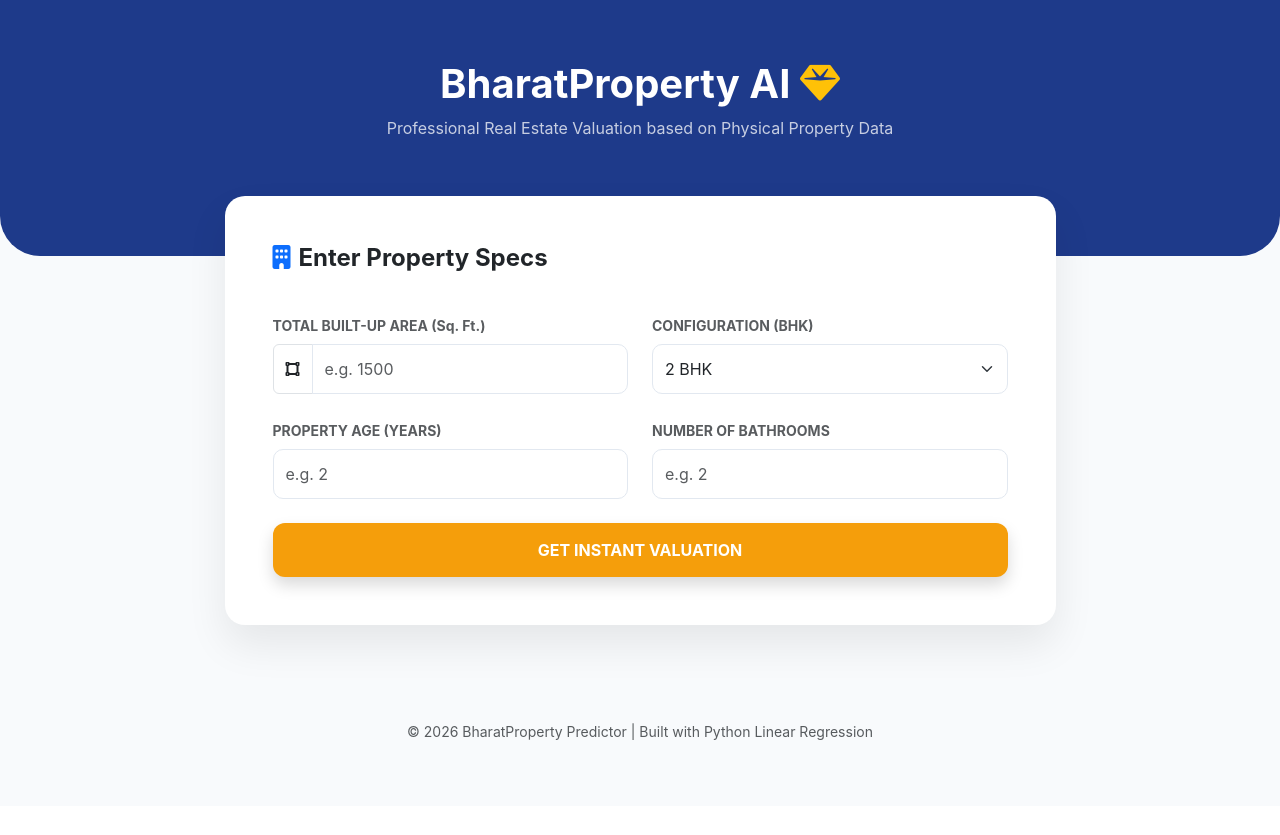
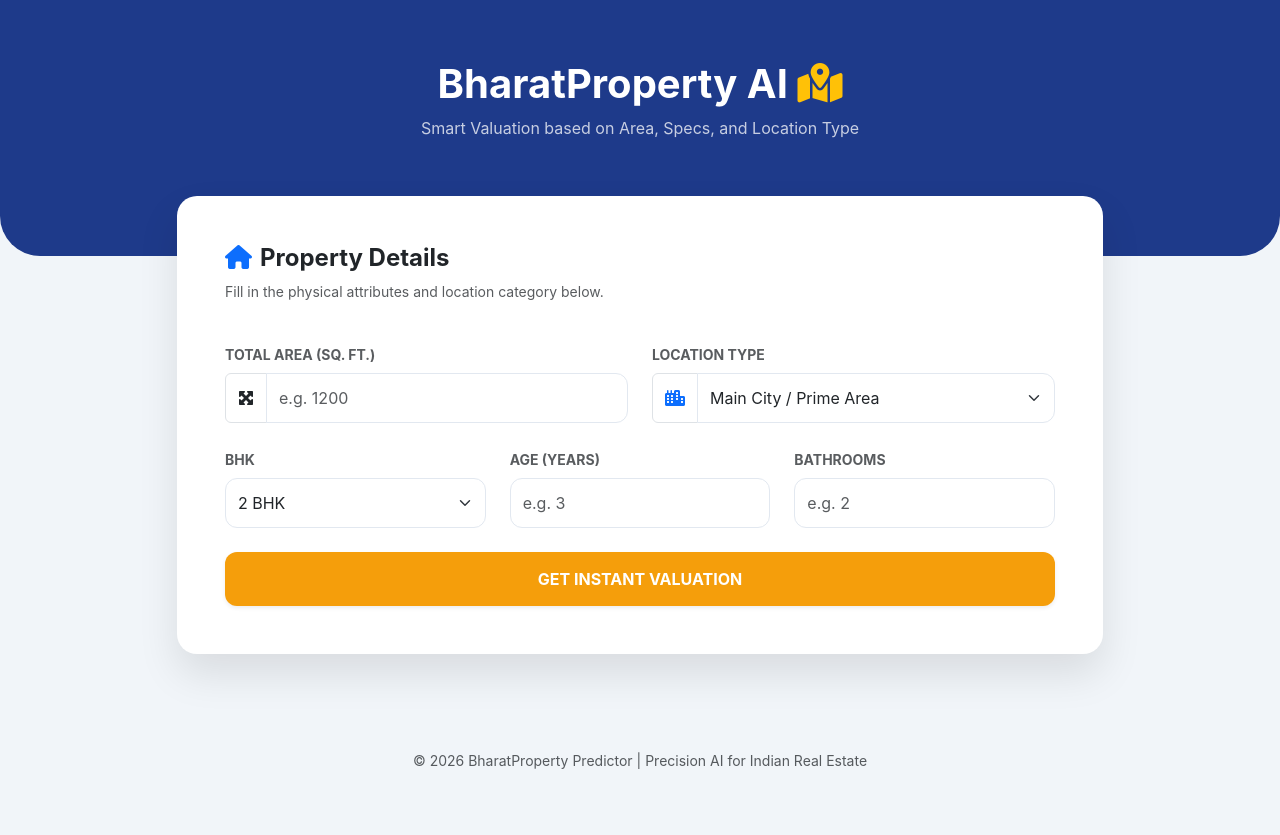
Before and after one commit to RishabhPatel786/HOUSEPREDICTION2.O, a Flask app: page / in a window 1280 px wide. Before the commit the page ends 740 px from the top, so only its background shows below. Run offline with Flask 3, Linux system fonts and the light colour scheme.

Commit message:
Shifted focus to physical property attributes and localized UI

```diff
--- a/app.py
+++ b/app.py
@@ -1,19 +1,25 @@
 from flask import Flask, render_template, request
 import pickle
 import numpy as np
+import pandas as pd
 import os
 
 app = Flask(__name__)
 
-# Load the saved model with a safety check
-model_path = 'model.pkl'
+# Load the model data (which includes the model and the expected column order)
+model_path = 'model_data.pkl'
 model = None
+model_columns = []
+
 if os.path.exists(model_path):
-    model = pickle.load(open(model_path, 'rb'))
+    with open(model_path, 'rb') as f:
+        data = pickle.load(f)
+        model = data['model']
+        model_columns = data['columns']
 
 def format_indian_currency(amount):
-    """Formats number to Indian numbering system (e.g., 1,00,000)"""
-    amount = round(amount)
+    """Formats number to Indian numbering system and prevents negative values"""
+    amount = max(0, round(amount))
     s = str(amount)
     if len(s) <= 3: return s
     last_three = s[-3:]
@@ -28,27 +34,39 @@ def home():
 @app.route('/predict', methods=['POST'])
 def predict():
     if model is None:
-        return render_template('index.html', prediction_text="Model file missing. Please run model.py locally.")
+        return render_template('index.html', prediction_text="Error: model_data.pkl not found.")
 
     try:
-        # Extracting property-specific features
+        # 1. Get basic features
         area = float(request.form.get('area'))
         bhk = float(request.form.get('bhk'))
         age = float(request.form.get('age'))
         bath = float(request.form.get('bath'))
+        location = request.form.get('location')
 
-        # Prepare for prediction (must match order in model.py)
-        input_data = np.array([[area, bhk, age, bath]])
-        prediction = model.predict(input_data)
+        # 2. Create a DataFrame with all zeros matching the training columns
+        input_df = pd.DataFrame(np.zeros((1, len(model_columns))), columns=model_columns)
 
-        # Format the result
+        # 3. Fill numerical values
+        input_df['Area_SqFt'] = area
+        input_df['BHK'] = bhk
+        input_df['Age_Years'] = age
+        input_df['Bathrooms'] = bath
+
+        # 4. Handle One-Hot Encoding for Location
+        loc_col = 'Location_' + location
+        if loc_col in model_columns:
+            input_df[loc_col] = 1
+
+        # 5. Predict
+        prediction = model.predict(input_df)
         formatted_price = format_indian_currency(prediction[0])
 
         return render_template('index.html',
                                prediction_text=f'₹{formatted_price}',
                                area=area, bhk=int(bhk))
     except Exception as e:
-        return render_template('index.html', prediction_text="Error: Invalid input data.")
+        return render_template('index.html', prediction_text="Error: Please check inputs.")
 
 if __name__ == "__main__":
     app.run(debug=True)
--- a/templates/index.html
+++ b/templates/index.html
@@ -3,46 +3,61 @@
 <head>
     <meta charset="UTF-8">
     <meta name="viewport" content="width=device-width, initial-scale=1.0">
-    <title>BharatProperty AI | Valuation Tool</title>
+    <title>BharatProperty AI | Location-Aware Predictor</title>
     <link href="https://cdn.jsdelivr.net/npm/bootstrap@5.3.0/dist/css/bootstrap.min.css" rel="stylesheet">
     <link rel="stylesheet" href="https://cdnjs.cloudflare.com/ajax/libs/font-awesome/6.4.0/css/all.min.css">
     <style>
-        :root { --main-blue: #1e3a8a; --accent-gold: #f59e0b; }
-        body { background-color: #f8fafc; font-family: 'Inter', sans-serif; }
-        .hero-banner { background: var(--main-blue); color: white; padding: 60px 0 100px; border-radius: 0 0 40px 40px; }
-        .property-card { background: white; border-radius: 20px; border: none; margin-top: -60px; box-shadow: 0 20px 40px rgba(0,0,0,0.08); }
-        .form-control, .form-select { border-radius: 10px; padding: 12px; border: 1px solid #e2e8f0; }
-        .btn-calculate { background: var(--accent-gold); color: white; border: none; font-weight: 700; padding: 15px; border-radius: 12px; transition: 0.3s; }
+        :root { --primary-blue: #1e3a8a; --accent-gold: #f59e0b; }
+        body { background-color: #f1f5f9; font-family: 'Inter', sans-serif; }
+        .hero { background: var(--primary-blue); color: white; padding: 60px 0 100px; border-radius: 0 0 40px 40px; }
+        .property-card { background: white; border-radius: 20px; border: none; margin-top: -60px; box-shadow: 0 20px 40px rgba(0,0,0,0.1); }
+        .form-control, .form-select { border-radius: 12px; padding: 12px; border: 1px solid #e2e8f0; }
+        .btn-calculate { background: var(--accent-gold); color: white; font-weight: 700; padding: 15px; border-radius: 12px; border: none; transition: 0.3s; }
         .btn-calculate:hover { background: #d97706; transform: translateY(-2px); }
-        .result-display { background: #f0fdf4; border: 2px solid #bbf7d0; border-radius: 15px; }
+        .result-box { background: #f0fdf4; border: 2px solid #bbf7d0; border-radius: 15px; }
     </style>
 </head>
 <body>
 
-<div class="hero-banner text-center">
-    <h1 class="fw-bold">BharatProperty AI <i class="fas fa-gem text-warning"></i></h1>
-    <p class="opacity-75">Professional Real Estate Valuation based on Physical Property Data</p>
+<div class="hero text-center">
+    <h1 class="fw-bold">BharatProperty AI <i class="fas fa-map-marked-alt text-warning"></i></h1>
+    <p class="opacity-75">Smart Valuation based on Area, Specs, and Location Type</p>
 </div>
 
 <div class="container mb-5">
     <div class="row justify-content-center">
-        <div class="col-lg-9">
+        <div class="col-lg-10">
             <div class="card property-card p-4 p-md-5">
                 <form action="/predict" method="post" class="row g-4">
+
                     <div class="col-md-12">
-                        <h4 class="mb-3 text-dark fw-bold"><i class="fas fa-building me-2 text-primary"></i>Enter Property Specs</h4>
+                        <h4 class="mb-2 fw-bold text-dark"><i class="fas fa-home me-2 text-primary"></i>Property Details</h4>
+                        <p class="text-muted small">Fill in the physical attributes and location category below.</p>
                     </div>
 
                     <div class="col-md-6">
-                        <label class="form-label fw-bold small text-muted">TOTAL BUILT-UP AREA (Sq. Ft.)</label>
+                        <label class="form-label fw-bold text-muted small">TOTAL AREA (SQ. FT.)</label>
                         <div class="input-group">
-                            <span class="input-group-text bg-white"><i class="fas fa-vector-square"></i></span>
-                            <input type="number" name="area" class="form-control" placeholder="e.g. 1500" required>
+                            <span class="input-group-text bg-white"><i class="fas fa-expand-arrows-alt"></i></span>
+                            <input type="number" name="area" class="form-control" placeholder="e.g. 1200" required>
                         </div>
                     </div>
 
                     <div class="col-md-6">
-                        <label class="form-label fw-bold small text-muted">CONFIGURATION (BHK)</label>
+                        <label class="form-label fw-bold text-muted small">LOCATION TYPE</label>
+                        <div class="input-group">
+                            <span class="input-group-text bg-white"><i class="fas fa-city text-primary"></i></span>
+                            <select name="location" class="form-select" required>
+                                <option value="City">Main City / Prime Area</option>
+                                <option value="Main_Road">On Main Road / Highway</option>
+                                <option value="Outskirts">Outskirts / Suburbs</option>
+                                <option value="Village">Village / Rural Area</option>
+                            </select>
+                        </div>
+                    </div>
+
+                    <div class="col-md-4">
+                        <label class="form-label fw-bold text-muted small">BHK</label>
                         <select name="bhk" class="form-select" required>
                             <option value="1">1 BHK</option>
                             <option value="2" selected>2 BHK</option>
@@ -51,28 +66,28 @@
                         </select>
                     </div>
 
-                    <div class="col-md-6">
-                        <label class="form-label fw-bold small text-muted">PROPERTY AGE (YEARS)</label>
-                        <input type="number" name="age" class="form-control" placeholder="e.g. 2" required>
+                    <div class="col-md-4">
+                        <label class="form-label fw-bold text-muted small">AGE (YEARS)</label>
+                        <input type="number" name="age" class="form-control" placeholder="e.g. 3" required>
                     </div>
 
-                    <div class="col-md-6">
-                        <label class="form-label fw-bold small text-muted">NUMBER OF BATHROOMS</label>
+                    <div class="col-md-4">
+                        <label class="form-label fw-bold text-muted small">BATHROOMS</label>
                         <input type="number" name="bath" class="form-control" placeholder="e.g. 2" required>
                     </div>
 
                     <div class="col-12 mt-4">
-                        <button type="submit" class="btn btn-calculate w-100 text-uppercase shadow">Get Instant Valuation</button>
+                        <button type="submit" class="btn btn-calculate w-100 text-uppercase shadow-sm">Get Instant Valuation</button>
                     </div>
                 </form>
 
                 {% if prediction_text %}
-                <div class="result-display mt-5 p-4 text-center">
+                <div class="result-box mt-5 p-4 text-center animate__animated animate__fadeIn">
                     <p class="text-uppercase text-success fw-bold small mb-1">Estimated Market Value</p>
-                    <h1 class="display-4 fw-bold text-dark">{{ prediction_text }}</h1>
-                    <div class="mt-3 text-muted">
-                        <span class="badge bg-white text-dark border me-2">{{ area }} Sq. Ft.</span>
-                        <span class="badge bg-white text-dark border">{{ bhk }} BHK</span>
+                    <h1 class="display-3 fw-bold text-dark mb-0">{{ prediction_text }}</h1>
+                    <div class="mt-3">
+                        <span class="badge bg-white text-primary border px-3 py-2">{{ area }} Sq. Ft.</span>
+                        <span class="badge bg-white text-primary border px-3 py-2 ms-2">{{ bhk }} BHK</span>
                     </div>
                 </div>
                 {% endif %}
@@ -82,7 +97,7 @@
 </div>
 
 <footer class="text-center py-5">
-    <p class="text-muted small">© 2026 BharatProperty Predictor | Built with Python Linear Regression</p>
+    <p class="text-muted small">© 2026 BharatProperty Predictor | Precision AI for Indian Real Estate</p>
 </footer>
 
 </body>
```
Also changed, not shown: housing_data.csv (+5 -5 lines), model.py (+11 -7 lines), 1 other file.
